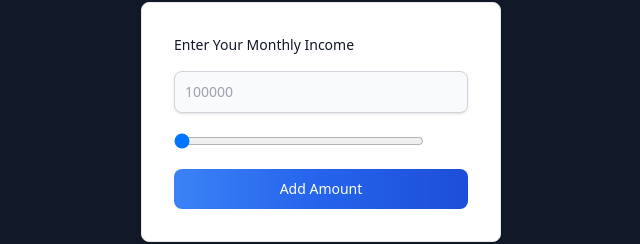
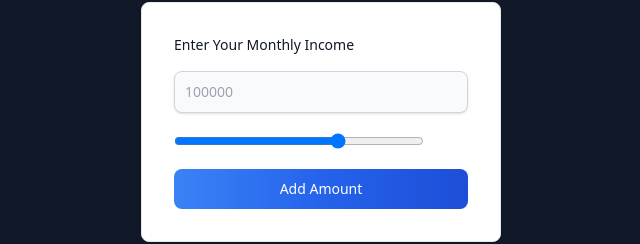
Before and after one commit to gauravsoni97/financefixer, a React (Create React App) app: page / in a window 1280 px wide. Shown: the part 104-348 px from the top of the page, without its empty margins (319-959 px from the left). Built offline with nearby package versions, Linux system fonts and the light colour scheme; no server answers; sample sign-in values are in the browser's storage.

Commit message:
range slider set

```diff
--- a/src/Screens/Main/Main.jsx
+++ b/src/Screens/Main/Main.jsx
@@ -4,8 +4,12 @@ import * as Yup from "yup";
 import MainPage from "./MainPage/MainPage";
 import NeedsWants from "./NeedsWants/NeedsWants";
 import Investments from "./Investments/Investments";
+import { useSliderRangeContext } from "../../context/SliderRangeValue";
 
 const Main = () => {
+  const contextValue = useSliderRangeContext();
+  const { sliderValue } = contextValue || {};
+
   const [activeScreen, setActiveScreen] = useState(null);
 
   const [splitAmounts, setSplitAmounts] = useState(
@@ -56,8 +60,8 @@ const Main = () => {
 
     onSubmit: (values) => {
       setSplitAmounts({
-        nwFromHome: values.income * 0.7,
-        invFromHome: values.income * 0.3,
+        nwFromHome: (values.income * sliderValue) / 100,
+        invFromHome: (values.income * (100 - sliderValue)) / 100,
       });
       console.log(values);
       incomeForm.resetForm();
--- a/src/Screens/Main/MainPage/RangeSlider/RangeSlider.jsx
+++ b/src/Screens/Main/MainPage/RangeSlider/RangeSlider.jsx
@@ -8,7 +8,7 @@ const RangeSlider = () => {
   const contextValue = useSliderRangeContext();
   const { sliderValue, setSliderValue } = contextValue || {};
 
-  const [rangeInputValue, setRangeInputValue] = useState(0);
+  const [rangeInputValue, setRangeInputValue] = useState(70);
 
   const handleSliderValue = (e) => {
     setRangeInputValue(e.target.value);
@@ -25,10 +25,11 @@ const RangeSlider = () => {
         min={10}
         max={100}
         step={5}
+        defaultValue={70}
         value={rangeInputValue}
         onChange={handleSliderValue}
       />
-      <div>{sliderValue}%</div>
+      <div>{sliderValue?sliderValue:rangeInputValue}%</div>
     </div>
   );
 };
```
